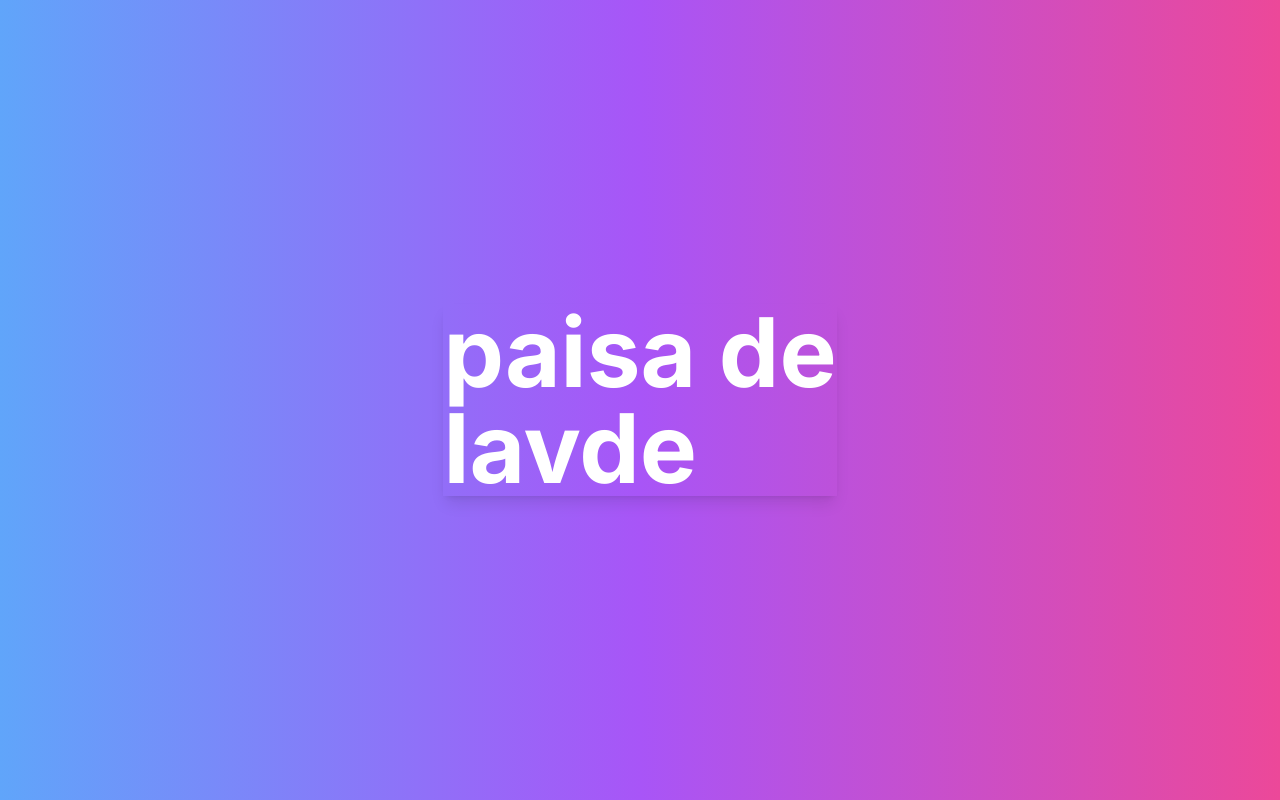
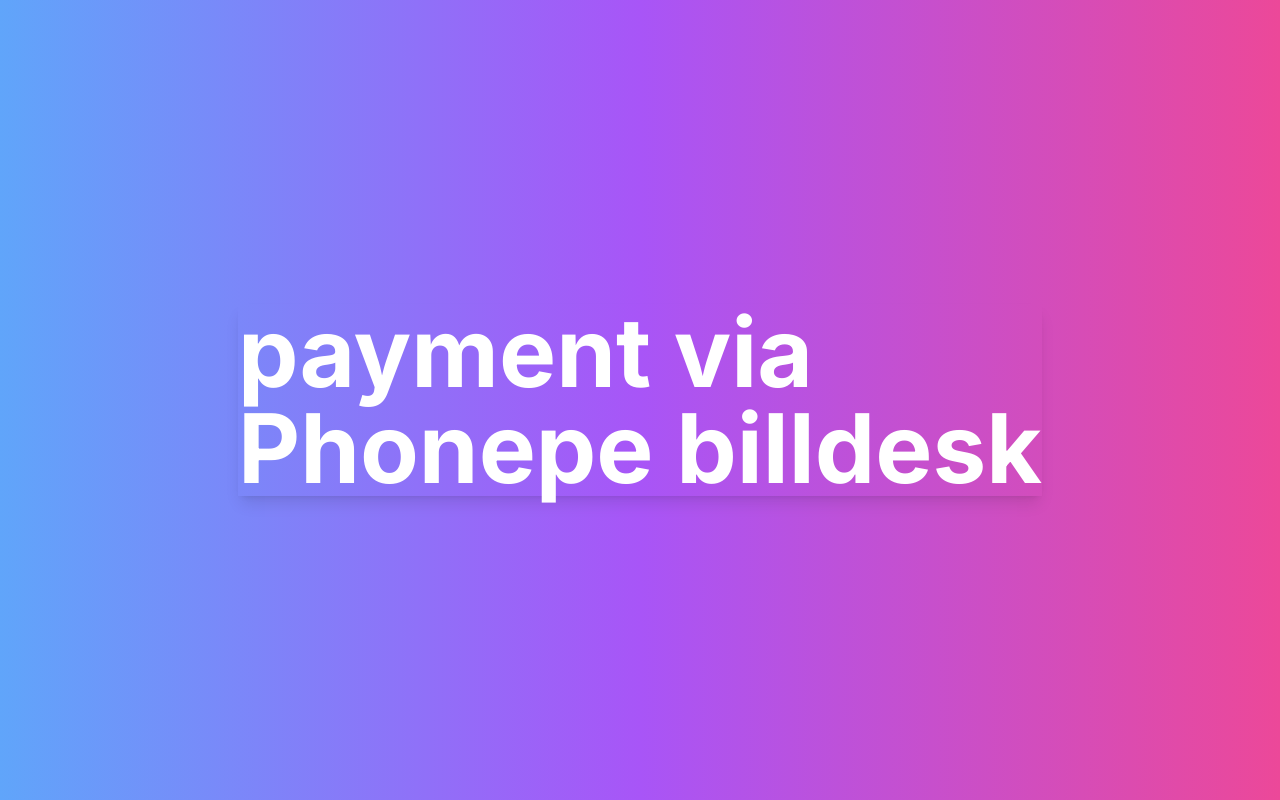
Before and after one commit to suhas-sensei/faceless, a Next.js app: page /payment in a window 1280 px wide. Built offline with nearby package versions, Linux system fonts and the light colour scheme.

Commit message:
typo fixes

```diff
--- a/src/app/payment/page.jsx
+++ b/src/app/payment/page.jsx
@@ -4,8 +4,8 @@
   return (
     <div className="flex items-center justify-center h-screen bg-gradient-to-r from-blue-400 via-purple-500 to-pink-500">
       <h1 className="text-6xl md:text-8xl font-bold text-white shadow-lg transform transition-transform duration-500 hover:scale-110">
-        paisa de
-        <br></br>lavde
+        payment via
+        <br></br>Phonepe billdesk
       </h1>
     </div>
   );
```
